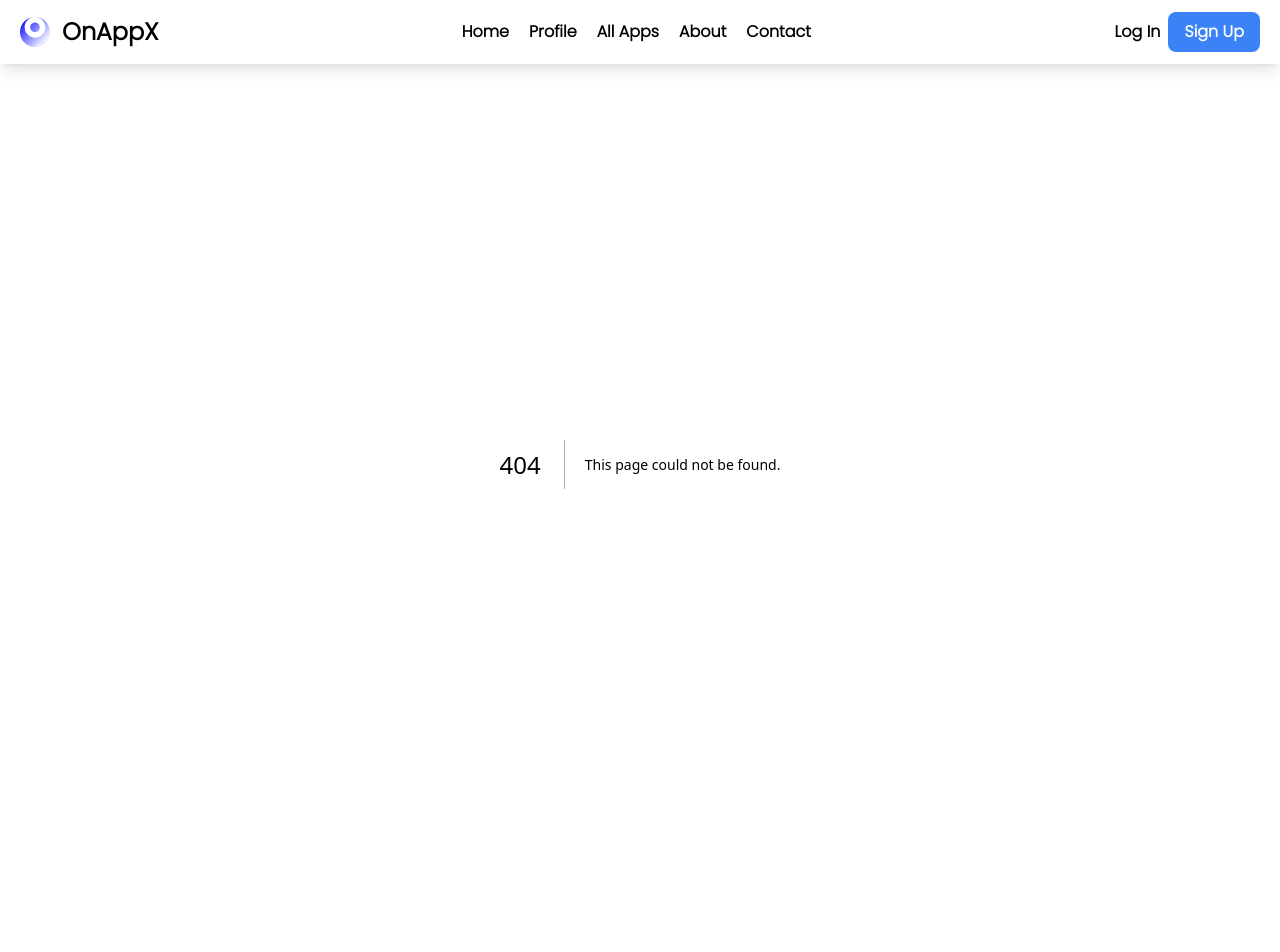
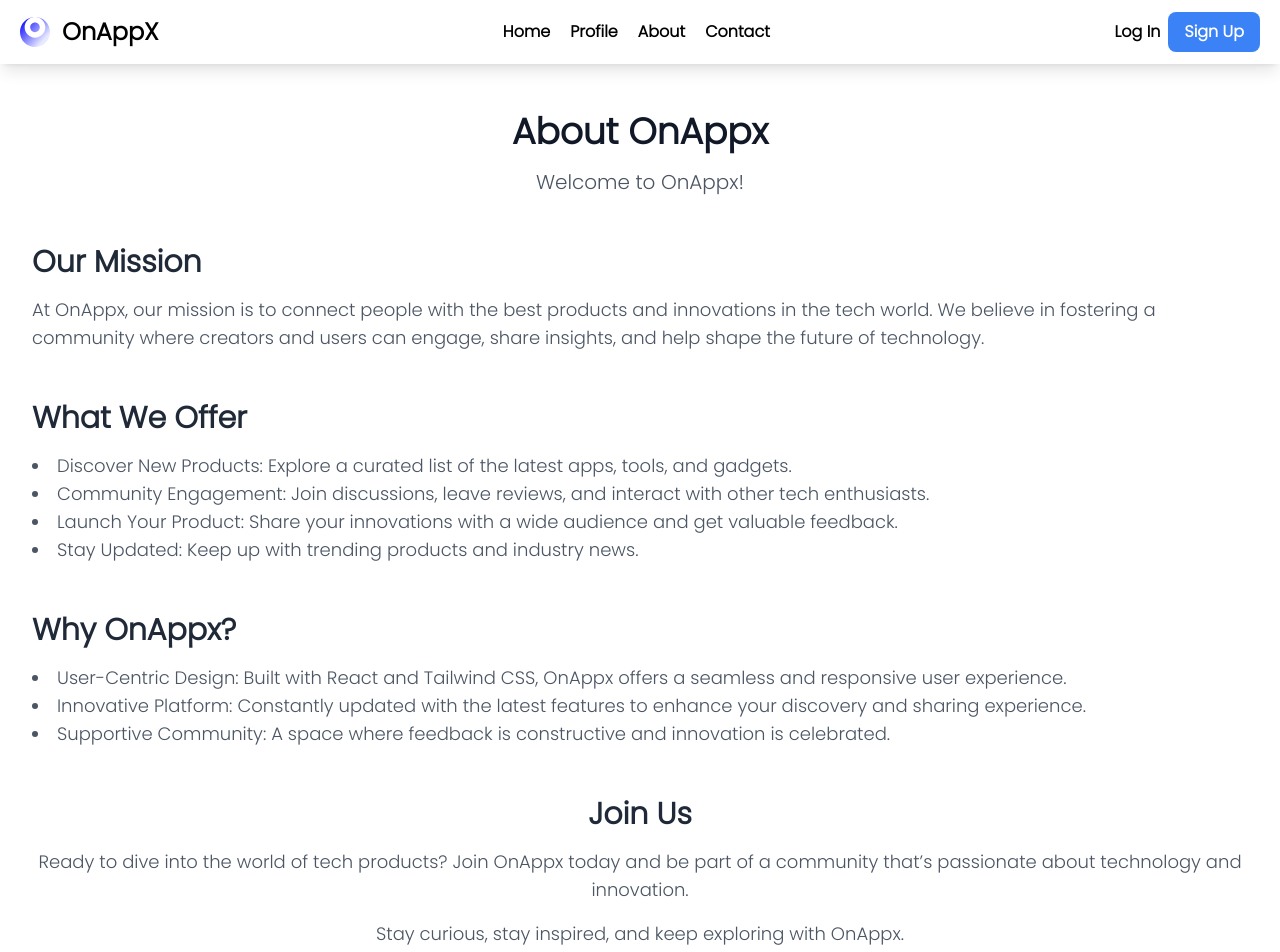
Before and after one commit to mohantayade/onappsx, a Next.js app: page /about in a window 1280 px wide. Before the commit this address had no page. Shown: the top 952 px of the page. Before the commit the page ends 864 px from the top, so only its background shows below. Built offline with nearby package versions, Linux system fonts and the light colour scheme.

Commit message:
create details page for apps by id

```diff
--- a/package.json
+++ b/package.json
@@ -3,7 +3,7 @@
   "version": "0.1.0",
   "private": true,
   "scripts": {
-    "dev": "next dev -H 192.168.1.3",
+    "dev": "next dev -H 192.168.1.5",
     "build": "next build",
     "start": "next start",
     "lint": "next lint"
--- /dev/null
+++ b/src/app/[app]/page.jsx
@@ -0,0 +1,59 @@
+"use client"
+import Comment from '@/components/Comment'
+import axios from 'axios';
+import React from 'react'
+import {useQuery} from 'react-query';
+import { usePathname } from 'next/navigation'
+import Link from 'next/link';
+function appPage() {
+    const appId = usePathname()
+    const fetchApps = async () => {
+        const response = await axios.get(`/api/apps/details/${appId}`);
+        return response.data.apps;
+      }
+      const { data: apps = [], isLoading } = useQuery("apps", fetchApps);
+
+
+if (isLoading) {
+    return(
+        <div className=' max-w-[800px] mx-auto my-5'>
+            loading
+        </div>
+    )
+}
+
+  return (
+    <div>
+
+        <div className=' max-w-[800px] mx-auto my-5'>
+            <div className='mx-5  md:flex md: md:justify-center md:flex-nowrap grid grid-cols-2  items-center gap-2'>
+                <div className='w-16 h-16 rounded-lg bg-black flex-shrink-0 order-1 md:order-1'>logo</div>
+                <div className='md:grow order-3 md:order-2 flex md:flex-col flex-row md:items-start justify-between bg-white col-span-2 md:pt-2'>
+                    <h1 className='text-xl font-bold pl-1'>{apps[0]?.name}</h1>
+                    <div className='flex gap-2 mr-1'>
+                        <p>❤️ {apps[0]?.likes.length}</p>
+                    <p>💬 {apps[0]?.comments.length}</p></div>
+                    </div>
+                <div className='self-center shrink order-2 md:order-3 flex place-content-end  items-center gap-1 '>
+
+                <Link href={apps[0]?.link} target="_blank" className=' px-5 py-3 rounded-xl bg-blue-500 text-white text-center font-semibold '>Open</Link>
+                <button className=' px-5 py-2 rounded-xl font-semibold border-2 border-blue-500  text-2xl'>🤍</button>
+                </div>
+            </div>
+            <hr className='mt-2' />
+            <div  className='mx-5  my-2 '>
+                <h2 className='font-semibold text-gray-400 mb-2'>{apps[0]?.title}</h2>
+                <p className='text-sm'>{apps[0]?.discription}</p>
+            </div>
+
+            <hr className='border-2 rounded-full' />
+            {/* comment section */}
+
+            <Comment/>
+
+    </div>
+    </div>
+  )
+}
+
+export default appPage
--- /dev/null
+++ b/src/app/about/page.jsx
@@ -0,0 +1,52 @@
+import React from 'react'
+
+function about() {
+  return (
+    <div className="max-w-7xl mx-auto px-4 sm:px-6 lg:px-8 py-12">
+    <div className="text-center">
+      <h1 className="text-4xl font-bold text-gray-900">About OnAppx</h1>
+      <p className="mt-4 text-xl text-gray-600">
+        Welcome to <strong>OnAppx</strong>!
+      </p>
+    </div>
+
+    <div className="mt-12">
+      <h2 className="text-3xl font-semibold text-gray-800">Our Mission</h2>
+      <p className="mt-4 text-lg text-gray-600">
+        At OnAppx, our mission is to connect people with the best products and innovations in the tech world. We believe in fostering a community where creators and users can engage, share insights, and help shape the future of technology.
+      </p>
+    </div>
+
+    <div className="mt-12">
+      <h2 className="text-3xl font-semibold text-gray-800">What We Offer</h2>
+      <ul className="mt-4 text-lg text-gray-600 list-disc list-inside">
+        <li>Discover New Products: Explore a curated list of the latest apps, tools, and gadgets.</li>
+        <li>Community Engagement: Join discussions, leave reviews, and interact with other tech enthusiasts.</li>
+        <li>Launch Your Product: Share your innovations with a wide audience and get valuable feedback.</li>
+        <li>Stay Updated: Keep up with trending products and industry news.</li>
+      </ul>
+    </div>
+
+    <div className="mt-12">
+      <h2 className="text-3xl font-semibold text-gray-800">Why OnAppx?</h2>
+      <ul className="mt-4 text-lg text-gray-600 list-disc list-inside">
+        <li>User-Centric Design: Built with React and Tailwind CSS, OnAppx offers a seamless and responsive user experience.</li>
+        <li>Innovative Platform: Constantly updated with the latest features to enhance your discovery and sharing experience.</li>
+        <li>Supportive Community: A space where feedback is constructive and innovation is celebrated.</li>
+      </ul>
+    </div>
+
+    <div className="mt-12 text-center">
+      <h2 className="text-3xl font-semibold text-gray-800">Join Us</h2>
+      <p className="mt-4 text-lg text-gray-600">
+        Ready to dive into the world of tech products? Join OnAppx today and be part of a community that’s passionate about technology and innovation.
+      </p>
+      <p className="mt-4 text-lg text-gray-600">
+        Stay curious, stay inspired, and keep exploring with OnAppx.
+      </p>
+    </div>
+  </div>
+  )
+}
+
+export default about
--- /dev/null
+++ b/src/app/contact/page.jsx
@@ -0,0 +1,42 @@
+import React from 'react'
+
+function contact() {
+  return (
+    <div className="max-w-7xl mx-auto px-4 sm:px-6 lg:px-8 py-12">
+      <div className="text-center">
+        <h1 className="text-4xl font-bold text-gray-900">Contact Us</h1>
+        <p className="mt-4 text-xl text-gray-600">
+          We'd love to hear from you! Whether you have a question about features, pricing, need a demo, or anything else, our team is ready to answer all your questions.
+        </p>
+      </div>
+
+      <div className="mt-12">
+        <h2 className="text-3xl font-semibold text-gray-800">Get in Touch</h2>
+        <p className="mt-4 text-lg text-gray-600">
+          You can reach us through the following channels:
+        </p>
+        <ul className="mt-4 text-lg text-gray-600 list-disc list-inside">
+          <li className='text-wrap'>Email: <a href="mailto:mohantayadeofficial@gmail.com" className="text-blue-600 text-sm sm:text-xl">mohantayadeofficial@gmail.com</a></li>
+          <li>Phone: <a href="tel:+1234567890" className="text-blue-600">+91 9623970898</a></li>
+          <li>Address: Near Ganpati Mandir,Arni Dist. Yavatmal</li>
+        </ul>
+      </div>
+
+      <div className="mt-12">
+        <h2 className="text-3xl font-semibold text-gray-800">Follow Us</h2>
+        <p className="mt-4 text-lg text-gray-600">
+          Stay connected with us on social media for the latest updates:
+        </p>
+        <ul className="mt-4 text-lg text-gray-600 list-disc list-inside">
+          <li>Twitter: <a href="https://twitter.com/onappx" className="text-blue-600">@OnAppx</a></li>
+          <li>LinkedIn: <a href="https://linkedin.com/company/onappx" className="text-blue-600">OnAppx</a></li>
+          <li>Facebook: <a href="https://facebook.com/onappx" className="text-blue-600">OnAppx</a></li>
+        </ul>
+      </div>
+
+
+    </div>
+  )
+}
+
+export default contact
--- /dev/null
+++ b/src/components/Comment.jsx
@@ -0,0 +1,19 @@
+import React from 'react'
+
+function Comment() {
+  return (
+    <div>
+        <div className='mx-5  my-2 flex border-blue-500 border-2 p-4 rounded-lg'>
+
+    <div className='w-14 h-12 mr-2 bg-pink-400 rounded-full'></div>
+    <textarea className='border-none outline-none py-2 w-[100%] h-[120px]' placeholder='What do you think?'></textarea>
+
+</div>
+<div className='flex justify-end'>
+     <button className='mr-5 px-5 py-3 bg-blue-500 text-white font-semibold text-lg rounded-lg'>Comment</button>
+</div>
+</div>
+  )
+}
+
+export default Comment
--- a/src/components/Navbar.jsx
+++ b/src/components/Navbar.jsx
@@ -64,10 +64,6 @@ function Navbar() {
     {
       link: "/user",
       name: "Profile"
-    },
-    {
-      link: "/all-apps",
-      name: "All Apps"
     },
     {
       link: "/about",
--- a/src/components/PopularApp.jsx
+++ b/src/components/PopularApp.jsx
@@ -4,7 +4,7 @@ import React from 'react'
 import logol from '@/assets/loadinglogo.svg'
 import Image from 'next/image';
 import {useQuery} from 'react-query';
-
+import { useRouter } from 'next/navigation'
 
 
 function PopularApp() {
@@ -16,7 +16,10 @@ function PopularApp() {
     }
     const { data: apps = [], isLoading } = useQuery("apps", fetchApps);
 
-
+    const router = useRouter()
+    const openPage=(appid)=>{
+      router.push(`/${appid}`, { scroll: false })
+    }
 
 
   return (
@@ -31,7 +34,7 @@ function PopularApp() {
         {
             apps.map((data)=>{
                 return (
-                    <div key={data.name} className='flex justify-between p-4 m-3 border rounded-lg items-center '>
+                    <div onClick={()=>openPage(data._id)} key={data.name} className='flex justify-between p-4 m-3 border rounded-lg items-center cursor-pointer'>
 
                         <div className='flex items-center gap-5'>
                         <div className='w-14 h-14 bg-gray-200 rounded-md'>
@@ -44,7 +47,7 @@ function PopularApp() {
 
                         </div>
 
-                        <button>👍{data.likes.length}</button>
+                        <button>🤍{data.likes.length}</button>
                     </div>
                 )
 
--- a/src/components/Search.jsx
+++ b/src/components/Search.jsx
@@ -1,26 +1,31 @@
 "use client"
 import axios from 'axios';
+import { useRouter } from 'next/navigation';
 import React, { useState,useEffect } from 'react'
 
 function Search() {
+const router = useRouter()
   const [query,setQuery]=useState("")
   const [loading,setLoading]=useState(false)
   const [searchResult,setSearchResult]=useState([])
 
 
   useEffect(() => {
+
       searchfun()
   },[query]);
 
  const searchfun = ()=>{
+  if (query) {
+    setShowModel(true)
+  }
 
       if (query) {
-        setLoading(true)
-         axios.get("/api/apps/search", {
+
+         axios.get("/api/apps/search",{
           params: {
             search: query }
         }).then((responce) => {
-
 
           setSearchResult(responce.data.apps)
 
@@ -35,43 +40,57 @@ function Search() {
 
     }
 
+    const openApp =(id)=>{
+      router.push(`/${id}`);
+    }
 
 
+    const [showModel, setShowModel]=useState(false)
 
+    // const closeModel = ()=> setShowModel(false)
 
 
   return (
-    <div className=' mb-16 mt-5'>
-      <div className='mx-auto px-5 max-w-[500px] md:max-w-[800px] flex items-center gap-4'>
+    <>
+    <div className=' mb-16 mt-5 z-20'>
+
+      <div className='mx-auto px-5 max-w-[500px] md:max-w-[800px] flex items-center gap-4 '>
         <input onChange={(e)=>{
-          setLoading(true)
+
           setTimeout(() => {
             setQuery(e.target.value)
             setLoading(false)
           }, 700);
-          }} placeholder='Search Apps' type="text" className='border-2 p-2 w-full rounded-xl' />
-        <button onClick={searchfun} className='text-2xl'>🔍</button>
+          }} placeholder='Search Apps' type="text" className='border-2 p-2 w-full rounded-xl z-10' />
+        <button onClick={searchfun} className='text-2xl z-10'>🔍</button>
 
       </div>
-      {
-        !query?<div></div>:<div className='absolute right-0 left-0 mx-auto max-w-[400px] md:max-w-[500px] bg-white shadow-2xl rounded-xl py-3 h-auto '>
+      <div>{showModel?<div>{
+        !query?<div></div>:<div className='absolute right-0 left-0 mx-auto max-w-[400px] md:max-w-[500px] bg-white shadow-2xl rounded-xl py-3 h-auto z-10'>
         {loading?<div className='text-center m-10 font-bold text-2xl'>loading..</div>:<>
           {!query?<div></div>:<div className=' px-5'>
             {
               0==searchResult.length?<div className='text-center m-10 font-bold text-2xl'>Search Not Found !!</div>:
               searchResult.map((data)=>{
-                return (<div key={data._id} className='border-2 border-gray-400 my-2 p-2 rounded-lg'>
+                return (<div key={data._id} onClick={()=>openApp(data._id)} className='border-2 border-gray-400 my-2 p-2 rounded-lg cursor-pointer hover:bg-blue-200'>
                   <p className='text-black font-semibold' >{data.name}</p>
                 <p className='text-xs'>{data.title}</p></div>)
               })
             }
+
           </div>
 
           }</>}
+
           </div>
-      }
+      }</div>:<div></div>}</div>
+
 
     </div>
+    {
+      showModel?<div onClick={()=>setShowModel(false)} className="backdrop-blur-sm bg-black/10  fixed top-0 right-0 left-0 bottom-0 " ></div>:<div></div>
+    }
+     </>
   )
 }
 
```
